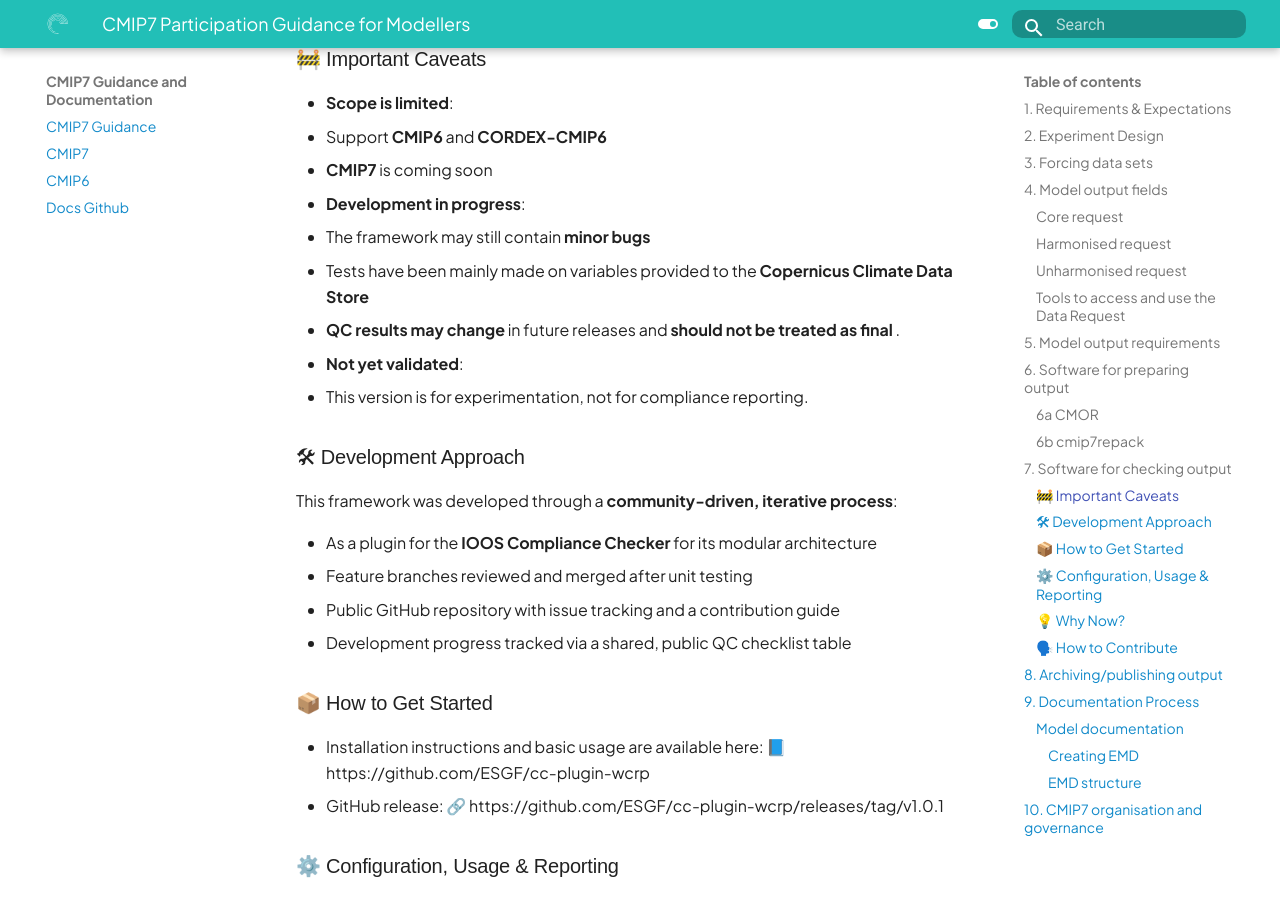
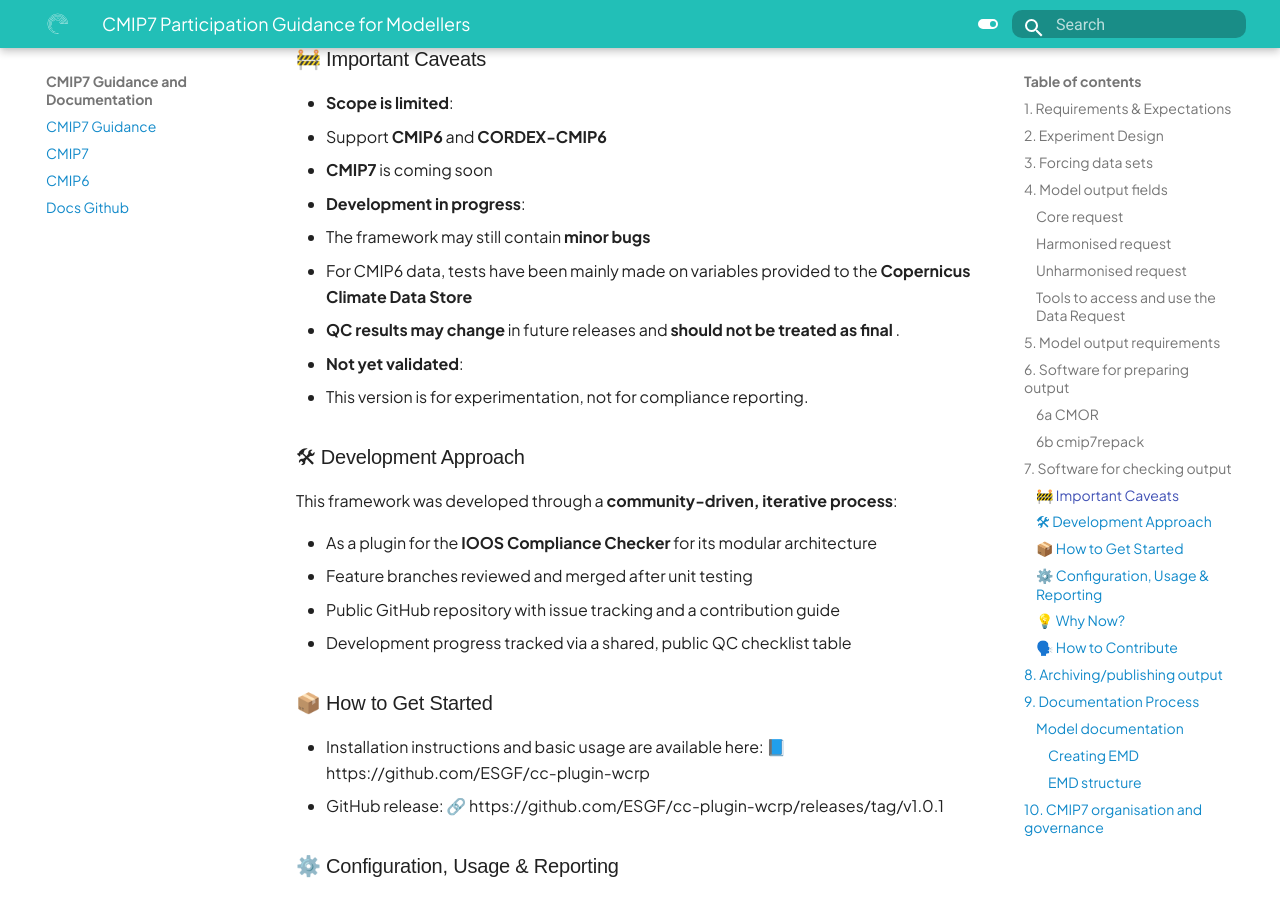
Before and after one commit to WCRP-CMIP/cmip7-guidance, an MkDocs documentation site: the page built from docs/CMIP7/guidance_for_modellers.md, in a window 1280 px wide and 900 px high, scrolled down 8519 px. Built offline with MkDocs 1.6.1 and Material for MkDocs 9.7.7, drawn with Linux system fonts in a browser that asks for light colours; some web fonts are replaced.

Commit message:
Apply suggestions from code review
Co-authored-by: James Anstey <james.anstey@ec.gc.ca>

```diff
--- a/docs/CMIP7/guidance_for_modellers.md
+++ b/docs/CMIP7/guidance_for_modellers.md
@@ -288,7 +288,7 @@ The goal of this plugin is to provide a cohesive, extensible, and transparent sy
 
 - **Development in progress**:
   - The framework may still contain **minor bugs**
-  - Tests have been mainly made on variables provided to the **Copernicus Climate Data Store**
+  - For CMIP6 data, tests have been mainly made on variables provided to the **Copernicus Climate Data Store**
   - **QC results may change** in future releases and **should not be treated as final** .
 
 - **Not yet validated**:
```
